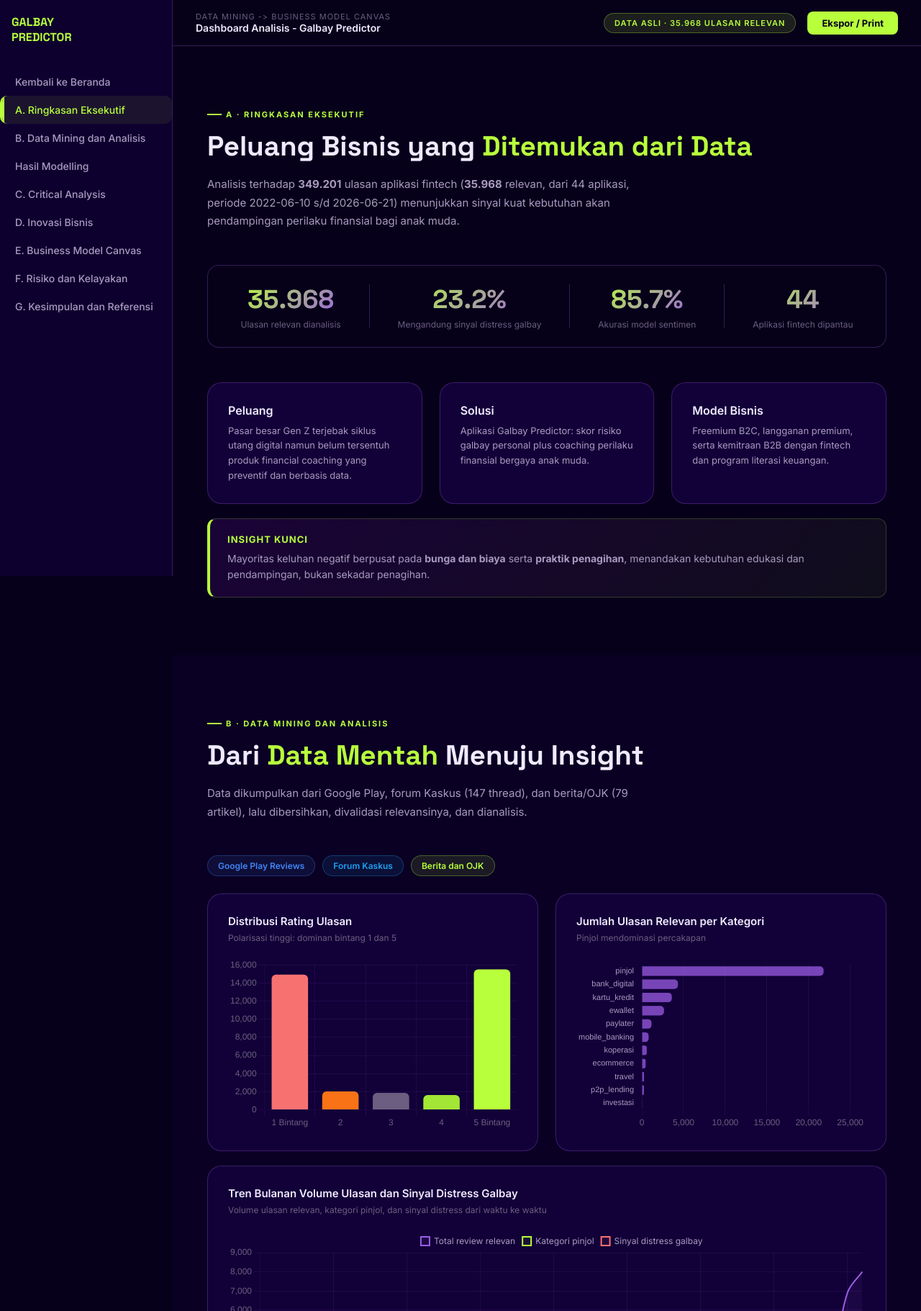
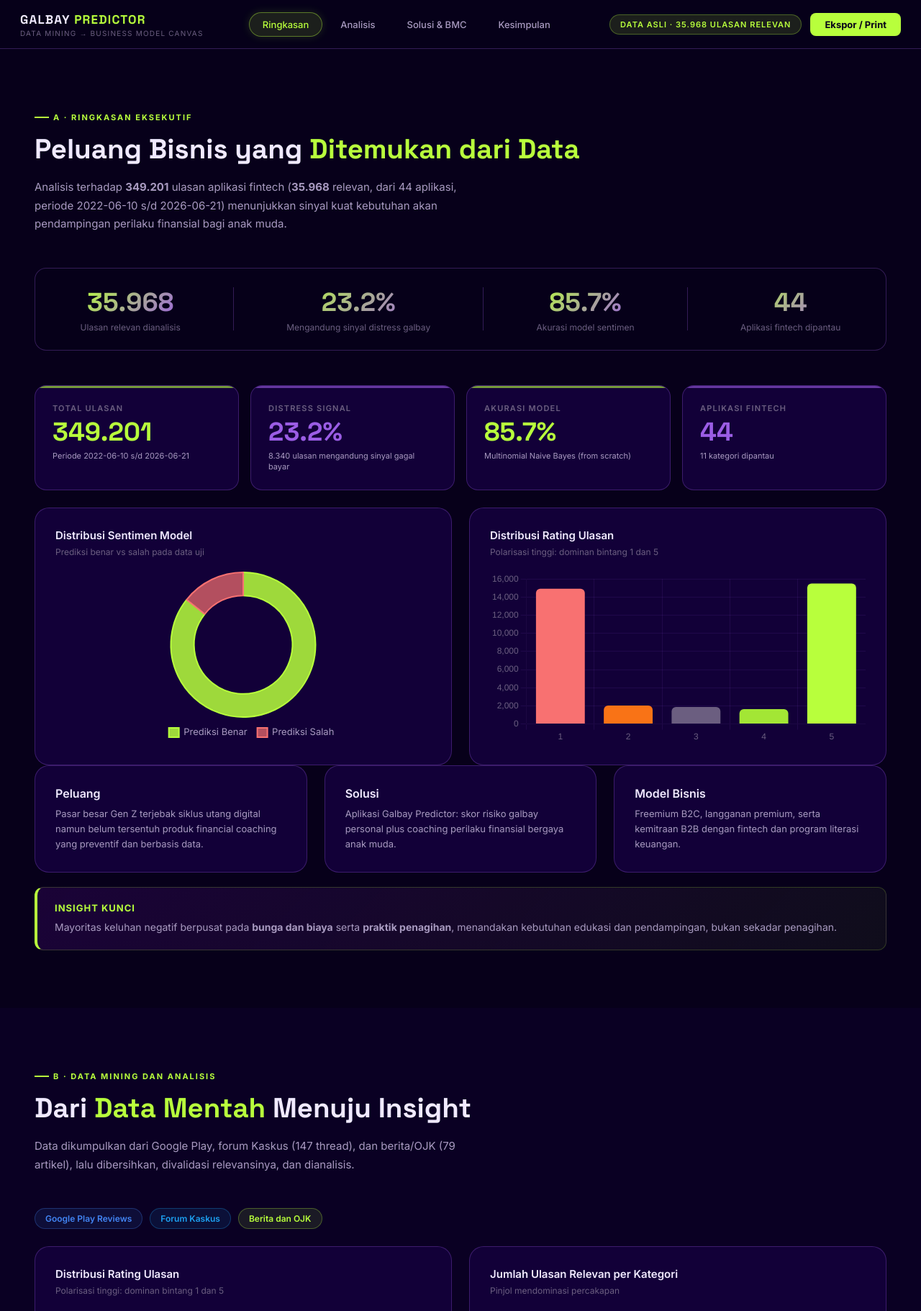
Before and after one commit to addaan1/Final-Project-AKB, a Flask app: page /dashboard in a window 1280 px wide. Shown: the top 1821 px of the page at 72% size. Run offline with Flask 3, Linux system fonts and the light colour scheme.

Commit message:
Dashboard: hapus sidebar, ganti topbar horizontal + 4 menu (Ringkasan, Analisis, Solusi&BMC, Kesimpulan). Fix active highlight auto-detect scroll. Tambah KPI enhanced, donut chart sentimen, top 10 apps table, wordcloud bar

```diff
--- a/app/static/css/style.css
+++ b/app/static/css/style.css
@@ -28,107 +28,71 @@ body {
   overflow-x: hidden;
 }
 
-/* ── SIDEBAR ── */
-.sidebar {
-  position: fixed;
-  left: 0; top: 0; bottom: 0;
-  width: var(--sidebar-width);
-  background: rgba(15,0,48,0.95);
-  backdrop-filter: blur(20px);
-  border-right: 1px solid var(--border-purple);
-  display: flex;
-  flex-direction: column;
-  align-items: center;
-  padding: 20px 0;
-  z-index: 1000;
-  transition: width 0.3s ease;
-}
-
-.sidebar:hover { width: var(--sidebar-expanded); }
-
-.sidebar-logo {
-  display: flex;
-  align-items: center;
-  gap: 12px;
-  padding: 0 16px;
-  margin-bottom: 32px;
-  overflow: hidden;
-  width: 100%;
-}
-
-.logo-icon {
-  width: 40px; height: 40px;
-  background: linear-gradient(135deg, var(--accent-lime), var(--accent-purple));
-  border-radius: 12px;
-  display: flex; align-items: center; justify-content: center;
-  font-size: 20px;
-  flex-shrink: 0;
-}
-
-.logo-text {
-  font-family: 'Space Grotesk', sans-serif;
-  font-weight: 700;
-  font-size: 16px;
-  color: var(--accent-lime);
-  white-space: nowrap;
-  opacity: 0;
-  transition: opacity 0.2s;
-}
-
-.sidebar:hover .logo-text { opacity: 1; }
-
-.nav-item {
-  display: flex;
-  align-items: center;
-  gap: 14px;
-  padding: 12px 16px;
-  width: 100%;
-  cursor: pointer;
-  border-radius: 0;
-  transition: all 0.2s;
-  text-decoration: none;
-  color: var(--text-secondary);
-  overflow: hidden;
-  position: relative;
-}
-
-.nav-item:hover, .nav-item.active {
-  color: var(--accent-lime);
-  background: rgba(184,255,60,0.08);
-}
-
-.nav-item.active::before {
-  content: '';
-  position: absolute;
-  left: 0; top: 0; bottom: 0;
-  width: 3px;
-  background: var(--accent-lime);
-}
-
-.nav-icon { font-size: 20px; flex-shrink: 0; width: 24px; text-align: center; }
-.nav-label { font-size: 13px; font-weight: 500; white-space: nowrap; opacity: 0; transition: opacity 0.2s; }
-.sidebar:hover .nav-label { opacity: 1; }
+/* ── SIDEBAR (DISABLED — pakai topbar nav) ── */
+.sidebar { display: none !important; }
 
 /* ── TOPBAR ── */
 .topbar {
   position: fixed;
-  top: 0; left: var(--sidebar-width); right: 0;
-  height: 64px;
-  background: rgba(7,0,26,0.9);
+  top: 0; left: 0; right: 0;
+  height: 68px;
+  background: rgba(7,0,26,0.92);
   backdrop-filter: blur(20px);
   border-bottom: 1px solid var(--border-purple);
   display: flex;
   align-items: center;
   justify-content: space-between;
-  padding: 0 32px;
+  padding: 0 28px;
+  gap: 24px;
   z-index: 999;
 }
 
-.topbar-left { display: flex; flex-direction: column; }
-.topbar-subtitle { font-size: 11px; color: var(--text-muted); text-transform: uppercase; letter-spacing: 1px; }
-.topbar-title { font-size: 14px; font-weight: 600; color: var(--text-primary); }
+.topbar-left { display: flex; flex-direction: column; gap: 2px; min-width: 180px; }
+.topbar-brand {
+  font-family: 'Space Grotesk', sans-serif;
+  font-weight: 700;
+  font-size: 17px;
+  color: var(--text-primary);
+  letter-spacing: 1.2px;
+  text-decoration: none;
+  white-space: nowrap;
+}
+.topbar-brand span { color: var(--accent-lime); }
+.topbar-subtitle { font-size: 10px; color: var(--text-muted); text-transform: uppercase; letter-spacing: 1.2px; }
 
-.topbar-right { display: flex; align-items: center; gap: 16px; }
+.topbar-nav {
+  display: flex;
+  align-items: center;
+  gap: 4px;
+  flex: 1;
+  justify-content: center;
+}
+
+.nav-pill {
+  padding: 8px 18px;
+  border-radius: 999px;
+  color: var(--text-secondary);
+  text-decoration: none;
+  font-size: 13px;
+  font-weight: 500;
+  white-space: nowrap;
+  transition: all 0.2s ease;
+  border: 1px solid transparent;
+  position: relative;
+}
+.nav-pill:hover {
+  color: var(--text-primary);
+  background: rgba(155,93,229,0.1);
+  border-color: rgba(155,93,229,0.25);
+}
+.nav-pill.active {
+  color: var(--accent-lime);
+  background: rgba(184,255,60,0.12);
+  border-color: rgba(184,255,60,0.4);
+  box-shadow: 0 0 12px rgba(184,255,60,0.15);
+}
+
+.topbar-right { display: flex; align-items: center; gap: 12px; min-width: 200px; justify-content: flex-end; }
 
 .badge-tag {
   padding: 6px 14px;
@@ -159,8 +123,8 @@ body {
 
 /* ── MAIN ── */
 .main {
-  margin-left: var(--sidebar-width);
-  margin-top: 64px;
+  margin-left: 0;
+  margin-top: 68px;
   padding: 0;
 }
 
@@ -594,18 +558,14 @@ body {
    TAMBAHAN: Navigasi berbasis TEKS + Landing page
    ============================================================ */
 
-/* --- Sidebar: pakai teks, sembunyikan emoji simbol --- */
+/* --- Sidebar disabled: pakai topbar nav --- */
 .nav-icon { display: none !important; }
-.sidebar { width: 240px; }
-.sidebar .nav-label { opacity: 1 !important; font-size: 14px; }
-.sidebar-logo .logo-icon { display: none !important; }
-.nav-item {
-  padding: 11px 18px; border-radius: 10px; font-weight: 500;
-  border-left: 3px solid transparent;
-}
-.nav-item.active { border-left-color: var(--accent-lime); }
-.main { margin-left: 240px; }
-.topbar { left: 240px; }
+.sidebar { display: none !important; }
+.main { margin-left: 0 !important; }
+.topbar { left: 0 !important; }
+
+/* --- Topbar nav untuk dashboard --- */
+.topbar-nav { display: flex; gap: 6px; }
 
 /* --- Top nav bar (landing) --- */
 .topnav {
@@ -662,8 +622,126 @@ body {
 .tag-pill.pos { background: rgba(184,255,60,0.12); color: #c5f76a; border-color: rgba(184,255,60,0.3); }
 
 @media (max-width: 880px) {
-  .landing-stats, .metric-grid { grid-template-columns: repeat(2, 1fr); }
+  .landing-stats, .metric-grid, .kpi-enhanced { grid-template-columns: repeat(2, 1fr); }
   .topnav-links { display: none; }
-  .main, .topbar { margin-left: 0; left: 0; }
-  .sidebar { display: none; }
+  .topbar { left: 0; padding: 0 16px; gap: 12px; }
+  .topbar-nav { gap: 4px; overflow-x: auto; padding: 4px 0; }
+  .nav-pill { padding: 6px 12px; font-size: 12px; }
+  .topbar-right .badge-tag { display: none; }
 }
+
+@media (max-width: 1100px) {
+  .topbar-nav .nav-pill { padding: 6px 14px; font-size: 12px; }
+  .topbar-subtitle { display: none; }
+}
+
+/* --- Enhanced KPI cards --- */
+.kpi-enhanced {
+  display: grid;
+  grid-template-columns: repeat(4, 1fr);
+  gap: 16px;
+  margin: 24px 0 8px;
+}
+.kpi-card-big {
+  padding: 24px;
+  border-radius: 16px;
+  border: 1px solid var(--border-purple);
+  background: var(--bg-card);
+  position: relative;
+  overflow: hidden;
+  transition: transform 0.2s, box-shadow 0.2s;
+}
+.kpi-card-big:hover {
+  transform: translateY(-2px);
+  box-shadow: 0 8px 24px rgba(0,0,0,0.3);
+}
+.kpi-card-big::before {
+  content: '';
+  position: absolute;
+  top: 0; left: 0; right: 0;
+  height: 3px;
+  background: var(--accent-lime);
+  opacity: 0.6;
+}
+.kpi-card-purple::before { background: var(--accent-purple); }
+.kpi-card-label {
+  font-size: 11px;
+  text-transform: uppercase;
+  letter-spacing: 1.2px;
+  color: var(--text-muted);
+  margin-bottom: 8px;
+  font-weight: 600;
+}
+.kpi-card-value {
+  font-family: 'Space Grotesk', sans-serif;
+  font-size: 36px;
+  font-weight: 700;
+  color: var(--accent-lime);
+  line-height: 1;
+  margin-bottom: 8px;
+}
+.kpi-card-purple .kpi-card-value { color: var(--accent-purple); }
+.kpi-card-sub {
+  font-size: 11px;
+  color: var(--text-secondary);
+  line-height: 1.4;
+}
+
+/* --- Donut chart wrap --- */
+.donut-wrap { max-height: 240px; display: flex; align-items: center; justify-content: center; }
+
+/* --- Top apps table --- */
+.table-wrap { overflow-x: auto; margin-top: 12px; }
+.top-apps-table {
+  width: 100%;
+  border-collapse: collapse;
+  font-size: 13px;
+}
+.top-apps-table th {
+  text-align: left;
+  padding: 10px 12px;
+  background: rgba(155,93,229,0.12);
+  color: var(--text-primary);
+  font-weight: 600;
+  font-size: 11px;
+  text-transform: uppercase;
+  letter-spacing: 0.8px;
+  border-bottom: 1px solid var(--border-purple);
+}
+.top-apps-table td {
+  padding: 11px 12px;
+  border-bottom: 1px solid rgba(155,93,229,0.1);
+  color: var(--text-secondary);
+}
+.top-apps-table tbody tr {
+  transition: background 0.15s;
+}
+.top-apps-table tbody tr:hover {
+  background: rgba(184,255,60,0.04);
+}
+.top-apps-table tbody tr:last-child td { border-bottom: none; }
+.top-apps-table .rank-badge {
+  display: inline-flex;
+  align-items: center;
+  justify-content: center;
+  width: 28px; height: 28px;
+  border-radius: 50%;
+  background: rgba(184,255,60,0.15);
+  color: var(--accent-lime);
+  font-weight: 700;
+  font-size: 12px;
+}
+.top-apps-table .ratio-bar {
+  display: inline-block;
+  height: 6px;
+  border-radius: 3px;
+  background: linear-gradient(90deg, var(--accent-lime), var(--accent-purple));
+  vertical-align: middle;
+  margin-right: 8px;
+}
+.top-apps-table .neg-high { color: #fca5a5; font-weight: 600; }
+.top-apps-table .neg-med { color: #fcd34d; font-weight: 600; }
+.top-apps-table .neg-low { color: #86efac; font-weight: 600; }
+
+/* --- Wordcloud bar --- */
+.wordcloud-bar { min-height: 360px; }
--- a/app/static/js/main.js
+++ b/app/static/js/main.js
@@ -8,6 +8,7 @@ const COL = { lime:'#b8ff3c', pur:'#9b5de5', violet:'#6a0dad', red:'#f87171', or
 document.addEventListener('DOMContentLoaded', () => {
   fillNumbers();
   if (window.Chart) initCharts();
+  renderTopAppsTable();
   initAnimations();
   initNavHighlight();
   initCounters();
@@ -38,20 +39,68 @@ function fillNumbers() {
   });
 }
 
-// ── NAV HIGHLIGHT (berbasis teks) ──
+// ── NAV HIGHLIGHT (topbar pill, auto-detect section) ──
 function initNavHighlight() {
   const sections = document.querySelectorAll('section[id]');
-  const navItems = document.querySelectorAll('.nav-item[data-section]');
-  if (!sections.length || !navItems.length) return;
+  const navPills = document.querySelectorAll('.nav-pill[data-section]');
+  if (!sections.length || !navPills.length) return;
+
+  // Map section ke group nav (topbar 4 menu utama)
+  // ringkasan -> ringkasan
+  // datamining, model, kritis -> analisis
+  // inovasi, bmc, risiko -> bmc
+  // kesimpulan -> kesimpulan
+  const groupMap = {
+    ringkasan: 'ringkasan',
+    datamining: 'analisis',
+    model: 'analisis',
+    kritis: 'analisis',
+    inovasi: 'bmc',
+    bmc: 'bmc',
+    risiko: 'bmc',
+    kesimpulan: 'kesimpulan',
+  };
+
+  function setActive(groupKey) {
+    navPills.forEach(n => n.classList.toggle('active', n.dataset.section === groupKey));
+  }
+
+  // Set initial dari hash
+  const hash = (window.location.hash || '').replace('#', '');
+  if (hash && groupMap[hash]) setActive(groupMap[hash]);
+
+  // Pakai scroll-based detection: section yang paling dominan di viewport
+  let lastVisible = null;
   const observer = new IntersectionObserver((entries) => {
     entries.forEach(entry => {
       if (entry.isIntersecting) {
-        const id = entry.target.id;
-        navItems.forEach(n => n.classList.toggle('active', n.dataset.section === id));
+        lastVisible = entry.target.id;
       }
     });
-  }, { threshold: 0.3, rootMargin: '-10% 0px -60% 0px' });
+    if (lastVisible && groupMap[lastVisible]) {
+      setActive(groupMap[lastVisible]);
+    }
+  }, { threshold: 0.15, rootMargin: '-80px 0px -50% 0px' });
   sections.forEach(s => observer.observe(s));
+
+  // Click handler: set active langsung + hash update
+  navPills.forEach(pill => {
+    pill.addEventListener('click', () => {
+      const key = pill.dataset.section;
+      if (groupMap[key] || key) {
+        // Tentukan section target dari group
+        let target = key;
+        if (key === 'analisis') target = 'datamining';
+        else if (key === 'bmc') target = 'bmc';
+        setActive(key);
+        // smooth scroll ke section pertama dalam group
+        const el = document.getElementById(target);
+        if (el) {
+          window.scrollTo({ top: el.offsetTop - 80, behavior: 'smooth' });
+        }
+      }
+    });
+  });
 }
 
 // ── COUNTER ANIMATION ──
@@ -116,12 +165,15 @@ function make(id, cfg){ const el=document.getElementById(id); if(!el) return; ne
 function initCharts() {
   Chart.defaults.color = COL.text;
   chartScoreDist();
+  chartScoreDist2();
   chartCategory();
   chartTimeline();
   chartBehavior();
   chartKeywords();
+  chartWordcloud();
   chartSentimentCat();
   chartTopApps();
+  chartSentimentDist();
   chartModel();
 }
 
@@ -201,3 +253,97 @@ function chartModel() {
       backgroundColor:[COL.lime,COL.pur,COL.blu,COL.grn], borderRadius:6 }]
   }, options:{ ...chartDefaults, plugins:{...chartDefaults.plugins, legend:{display:false}}, scales:{x:grid,y:{...grid,max:100}} } });
 }
+
+// 9) Score distribution kedua (di section ringkasan)
+function chartScoreDist2() {
+  const s = D.score_dist || {};
+  make('chartScoreDist2', { type:'bar', data:{
+    labels:['1','2','3','4','5'],
+    datasets:[{ label:'Jumlah review', data:[s['1'],s['2'],s['3'],s['4'],s['5']],
+      backgroundColor:[COL.red,COL.org,COL.gray,'#a3e635',COL.lime], borderRadius:6 }]
+  }, options:{ ...chartDefaults, plugins:{...chartDefaults.plugins, legend:{display:false}}, scales:{x:grid,y:grid} } });
+}
+
+// 10) Donut chart distribusi prediksi model (TP/TN/FP/FN)
+function chartSentimentDist() {
+  const c = (D.model || {}).confusion || {};
+  const tp = c.TP || 0, tn = c.TN || 0, fp = c.FP || 0, fn = c.FN || 0;
+  const correct = tp + tn;
+  const wrong = fp + fn;
+  make('chartSentimentDist', { type:'doughnut', data:{
+    labels:['Prediksi Benar', 'Prediksi Salah'],
+    datasets:[{
+      data:[correct, wrong],
+      backgroundColor:['rgba(184,255,60,0.85)', 'rgba(248,113,113,0.7)'],
+      borderColor:['rgba(184,255,60,1)', 'rgba(248,113,113,1)'],
+      borderWidth:2,
+      hoverOffset:8
+    }]
+  }, options:{
+    responsive:true, maintainAspectRatio:false,
+    cutout:'68%',
+    plugins:{
+      legend:{ position:'bottom', labels:{ color:COL.text, font:{family:'Inter',size:13}, padding:14, boxWidth:14 } },
+      tooltip:{ backgroundColor:'#120038', borderColor:'rgba(155,93,229,0.4)', borderWidth:1, titleColor:'#f0eaff', bodyColor:COL.text, padding:12,
+        callbacks:{ label:(ctx)=>{ const v=ctx.parsed, total=correct+wrong; const pct=total>0?(v/total*100).toFixed(1):0; return ` ${ctx.label}: ${v.toLocaleString('id-ID')} (${pct}%)`; } } }
+    }
+  }});
+}
+
+// 11) Wordcloud bar horizontal — 15 kata kunci paling dominan
+function chartWordcloud() {
+  const k = (D.galbay_keywords || []).slice(0, 15);
+  if (!k.length) return;
+  // Sort ascending agar yang paling banyak di atas
+  const sorted = k.slice().sort((a,b)=>a.count-b.count);
+  const maxCount = Math.max(...sorted.map(x=>x.count));
+  make('chartWordcloud', { type:'bar', data:{
+    labels: sorted.map(x=>x.label),
+    datasets:[{
+      label:'Frekuensi',
+      data: sorted.map(x=>x.count),
+      backgroundColor: sorted.map(x=>{
+        const intensity = x.count / maxCount;
+        const r = Math.round(248 - (248-184)*intensity);
+        const g = Math.round(113 + (255-113)*intensity);
+        const b = Math.round(113 + (60-113)*intensity);
+        return `rgba(${r},${g},${b},0.85)`;
+      }),
+      borderRadius:4
+    }]
+  }, options:{
+    ...chartDefaults, indexAxis:'y',
+    plugins:{...chartDefaults.plugins, legend:{display:false}},
+    scales:{x:grid, y:{...gridY, ticks:{...gridY.ticks, font:{size:12, weight:'500'}}}}
+  }});
+}
+
+// 12) Render top 10 apps table dari data
+function renderTopAppsTable() {
+  const tbody = document.querySelector('#topAppsTable tbody');
+  if (!tbody) return;
+  const apps = (D.top_neg_apps || []).slice(0, 10);
+  if (!apps.length) {
+    tbody.innerHTML = '<tr><td colspan="7" style="text-align:center;color:var(--text-muted);">Data belum tersedia</td></tr>';
+    return;
+  }
+  // Cari max ratio untuk bar
+  const maxRatio = Math.max(...apps.map(a=>a.neg_pct||0), 1);
+  tbody.innerHTML = apps.map((a, i) => {
+    const ratio = a.neg_pct || 0;
+    const barW = Math.max(20, Math.round((ratio / maxRatio) * 80));
+    const cls = ratio >= 70 ? 'neg-high' : (ratio >= 40 ? 'neg-med' : 'neg-low');
+    const avgScore = a.avg_score != null ? a.avg_score.toFixed(2) : '-';
+    const total = a.n != null ? a.n.toLocaleString('id-ID') : '-';
+    const neg = a.n != null ? Math.round(a.n * ratio / 100).toLocaleString('id-ID') : '-';
+    return `<tr>
+      <td><span class="rank-badge">${i+1}</span></td>
+      <td style="color:var(--text-primary);font-weight:600;">${a.app || '-'}</td>
+      <td>${a.category || '-'}</td>
+      <td>${total}</td>
+      <td>${neg}</td>
+      <td><span class="ratio-bar" style="width:${barW}px"></span><span class="${cls}">${ratio.toFixed(1)}%</span></td>
+      <td>${avgScore}</td>
+    </tr>`;
+  }).join('');
+}
--- a/app/templates/dashboard.html
+++ b/app/templates/dashboard.html
@@ -11,26 +11,17 @@
   <script defer src="{{ url_for('static', filename='js/main.js') }}"></script>
 </head>
 <body>
-  <aside class="sidebar">
-    <div class="sidebar-logo">
-      <div class="logo-text">GALBAY<br>PREDICTOR</div>
-    </div>
-    <a href="{{ url_for('main.index') }}" class="nav-item"><span class="nav-label">Kembali ke Beranda</span></a>
-    <a href="#ringkasan" class="nav-item active" data-section="ringkasan"><span class="nav-label">A. Ringkasan Eksekutif</span></a>
-    <a href="#datamining" class="nav-item" data-section="datamining"><span class="nav-label">B. Data Mining dan Analisis</span></a>
-    <a href="#model" class="nav-item" data-section="model"><span class="nav-label">Hasil Modelling</span></a>
-    <a href="#kritis" class="nav-item" data-section="kritis"><span class="nav-label">C. Critical Analysis</span></a>
-    <a href="#inovasi" class="nav-item" data-section="inovasi"><span class="nav-label">D. Inovasi Bisnis</span></a>
-    <a href="#bmc" class="nav-item" data-section="bmc"><span class="nav-label">E. Business Model Canvas</span></a>
-    <a href="#risiko" class="nav-item" data-section="risiko"><span class="nav-label">F. Risiko dan Kelayakan</span></a>
-    <a href="#kesimpulan" class="nav-item" data-section="kesimpulan"><span class="nav-label">G. Kesimpulan dan Referensi</span></a>
-  </aside>
-
   <header class="topbar">
     <div class="topbar-left">
-      <span class="topbar-subtitle">Data Mining -> Business Model Canvas</span>
-      <span class="topbar-title">Dashboard Analisis - Galbay Predictor</span>
+      <a href="{{ url_for('main.index') }}" class="topbar-brand">GALBAY <span>PREDICTOR</span></a>
+      <div class="topbar-subtitle">Data Mining &rarr; Business Model Canvas</div>
     </div>
+    <nav class="topbar-nav" aria-label="Section navigation">
+      <a href="#ringkasan" class="nav-pill" data-section="ringkasan">Ringkasan</a>
+      <a href="#datamining" class="nav-pill" data-section="datamining">Analisis</a>
+      <a href="#bmc" class="nav-pill" data-section="bmc">Solusi &amp; BMC</a>
+      <a href="#kesimpulan" class="nav-pill" data-section="kesimpulan">Kesimpulan</a>
+    </nav>
     <div class="topbar-right">
       <span class="badge-tag">Data Asli · <span data-fill="total_relevant">-</span> ulasan relevan</span>
       <a href="#" class="btn-primary" onclick="window.print();return false;">Ekspor / Print</a>
@@ -53,6 +44,42 @@
         <div class="kpi-item"><div class="kpi-value" data-fill="acc">-</div><div class="kpi-label">Akurasi model sentimen</div></div>
         <div class="kpi-divider"></div>
         <div class="kpi-item"><div class="kpi-value" data-fill="n_apps">-</div><div class="kpi-label">Aplikasi fintech dipantau</div></div>
+      </div>
+
+      <div class="kpi-enhanced">
+        <div class="kpi-card-big kpi-card-lime">
+          <div class="kpi-card-label">Total Ulasan</div>
+          <div class="kpi-card-value" data-fill="total_reviews">-</div>
+          <div class="kpi-card-sub">Periode <span data-fill="date_min">-</span> s/d <span data-fill="date_max">-</span></div>
+        </div>
+        <div class="kpi-card-big kpi-card-purple">
+          <div class="kpi-card-label">Distress Signal</div>
+          <div class="kpi-card-value" data-fill="distress_pct">-</div>
+          <div class="kpi-card-sub"><span data-fill="distress_total">-</span> ulasan mengandung sinyal gagal bayar</div>
+        </div>
+        <div class="kpi-card-big kpi-card-lime">
+          <div class="kpi-card-label">Akurasi Model</div>
+          <div class="kpi-card-value" data-fill="acc">-</div>
+          <div class="kpi-card-sub">Multinomial Naive Bayes (from scratch)</div>
+        </div>
+        <div class="kpi-card-big kpi-card-purple">
+          <div class="kpi-card-label">Aplikasi Fintech</div>
+          <div class="kpi-card-value" data-fill="n_apps">-</div>
+          <div class="kpi-card-sub"><span data-fill="n_categories">-</span> kategori dipantau</div>
+        </div>
+      </div>
+
+      <div class="grid-2" style="margin-top:24px;">
+        <div class="chart-card">
+          <div class="chart-title">Distribusi Sentimen Model</div>
+          <div class="chart-subtitle">Prediksi benar vs salah pada data uji</div>
+          <div class="chart-wrap donut-wrap"><canvas id="chartSentimentDist"></canvas></div>
+        </div>
+        <div class="chart-card">
+          <div class="chart-title">Distribusi Rating Ulasan</div>
+          <div class="chart-subtitle">Polarisasi tinggi: dominan bintang 1 dan 5</div>
+          <div class="chart-wrap"><canvas id="chartScoreDist2"></canvas></div>
+        </div>
       </div>
 
       <div class="grid-3">
@@ -91,6 +118,25 @@
           <div class="chart-wrap"><canvas id="chartCategory"></canvas></div>
         </div>
       </div>
+
+      <div class="chart-card" style="margin-top:20px;">
+        <div class="chart-title">Top 10 Aplikasi dengan Ulasan Negatif Terbanyak</div>
+          <div class="chart-subtitle">Diurutkan berdasarkan rasio ulasan negatif (skor 1-2)</div>
+          <div class="table-wrap"><table class="top-apps-table" id="topAppsTable">
+            <thead>
+              <tr>
+                <th>#</th>
+                <th>Aplikasi</th>
+                <th>Kategori</th>
+                <th>Total</th>
+                <th>Negatif</th>
+                <th>Rasio</th>
+                <th>Avg Score</th>
+              </tr>
+            </thead>
+            <tbody></tbody>
+          </table></div>
+        </div>
 
       <div class="chart-card" style="margin-top:20px;">
         <div class="chart-title">Tren Bulanan Volume Ulasan dan Sinyal Distress Galbay</div>
@@ -166,6 +212,12 @@
           <div class="chart-subtitle">Sinyal kesulitan bayar di teks ulasan</div>
           <div class="chart-wrap" style="height:300px;"><canvas id="chartKeywords"></canvas></div>
         </div>
+      </div>
+
+      <div class="chart-card" style="margin-top:20px;">
+        <div class="chart-title">Wordcloud: 15 Kata Kunci Paling Dominan</div>
+        <div class="chart-subtitle">Visualisasi horizontal bar dari kata kunci yang paling sering muncul di ulasan relevan</div>
+        <div class="chart-wrap wordcloud-bar"><canvas id="chartWordcloud"></canvas></div>
       </div>
 
       <div class="grid-2" style="margin-top:20px;">
```
